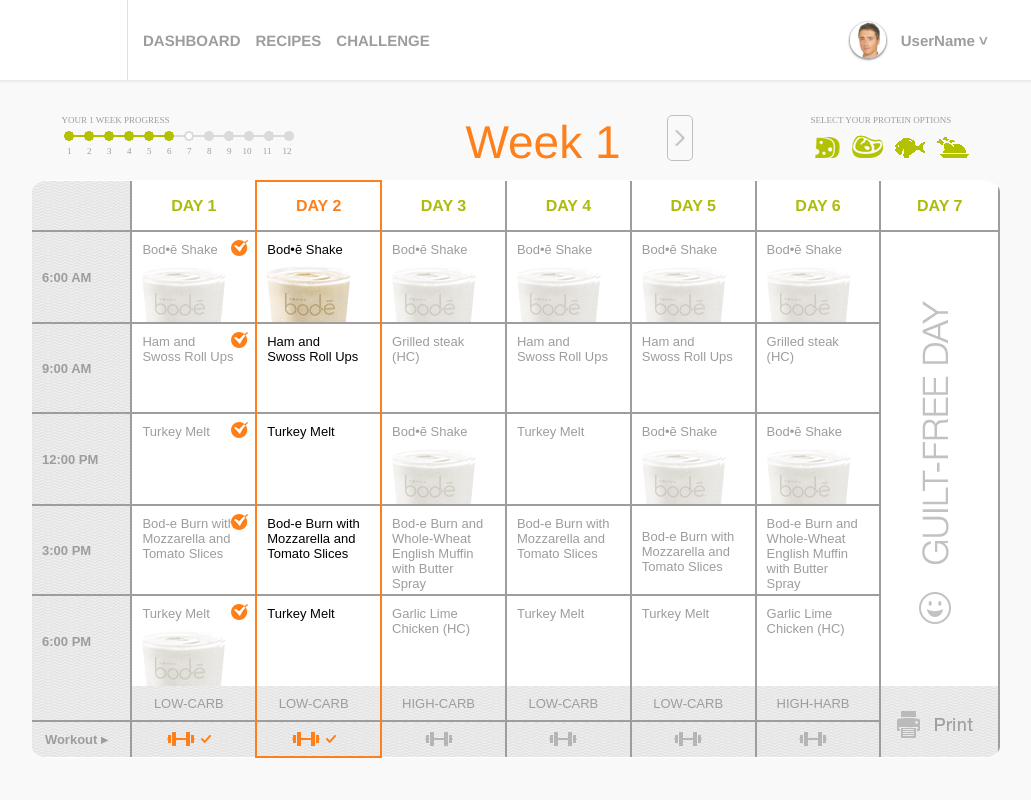
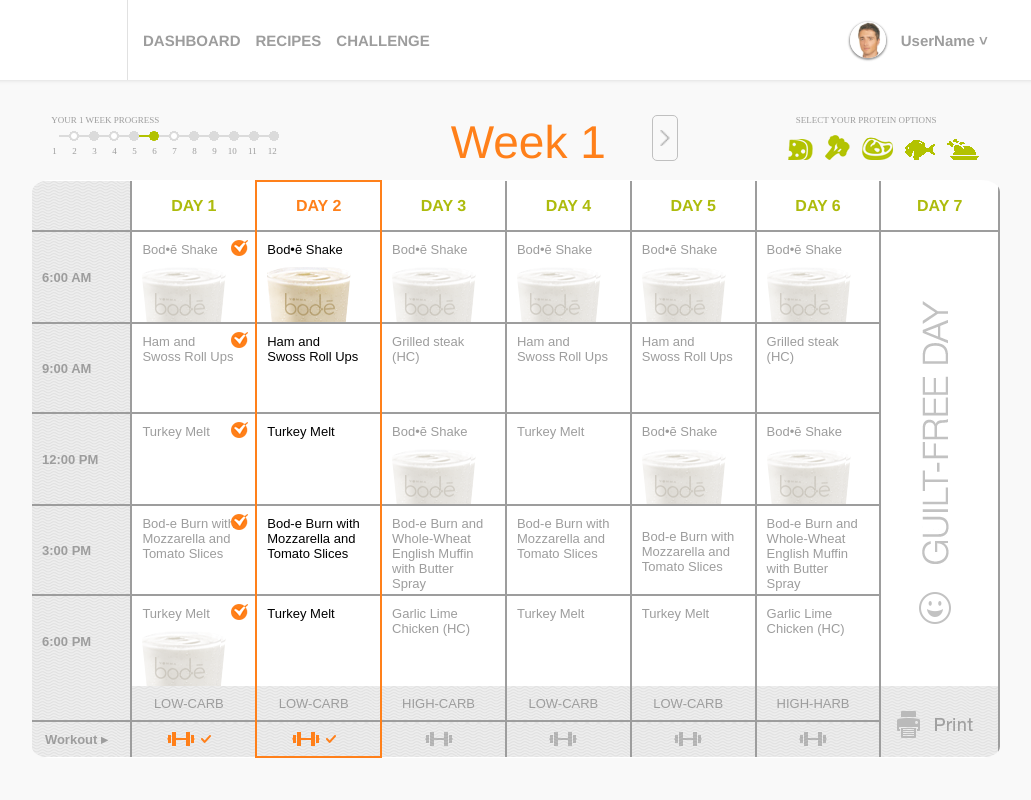
Before and after one commit to DanielLepszy/Front-end-excercise, a website: page src/index.html in a window 1280 px wide. Shown: the top 800 px of the page, without its empty margins (124-1155 px from the left). Drawn offline with nearby package versions, Linux system fonts and the light colour scheme; no server answers.

Commit message:
render images on page

```diff
--- a/src/index.html
+++ b/src/index.html
@@ -15,7 +15,7 @@
     <script src="//code.jquery.com/jquery-1.11.1.min.js"></script>
 </head>
 
-<body>
+<body onload="renderPage()">
 
     <div id="top">
         <div id="mainOptions">
@@ -37,7 +37,7 @@
                     <table>
                         <tr>
 
-                                <td> <img src="images/singleCircle.png"></td>
+                                <td> <img ></td>
                                 <td><img src="images/Circle.png"></td>
                                 <td> <img src="images/Circle.png"></td>
                                 <td><img src="images/Circle.png"></td>
@@ -85,11 +85,11 @@
             <div class="selectProtein">
                 <p>SELECT YOUR PROTEIN OPTIONS</p>
                 <div class="proteinOptions">
-                    <img src="">
-                    <img src="images/cheese.png">
-                    <img src="images/meat.png">
-                    <img src="images/fish.png">
-                    <img src="images/chicken.png">
+                    <img>
+                    <img>
+                    <img>
+                    <img>
+                    <img>
                 </div>
 
             </div>
--- a/src/js/data-loader.js
+++ b/src/js/data-loader.js
@@ -1,8 +1,31 @@
 const loadJSON = () => {
     var value = $.ajax({
-        url: 'https://raw.githubusercontent.com/DanielLepszy/Best-Employee/master/questions_and_answers.json',
+        url: 'https://rawgit.com/DanielLepszy/Front-end-excercise/work/table-data.json',
         async: false //
     }).responseText;
     return JSON.parse(value);
 }
 const data = loadJSON();
+const setProteinImages = () =>
+{
+    const proteinImages = document.getElementsByClassName("proteinOptions")[0].getElementsByTagName('img')
+    proteinImages[0].src =data.selectedProtein[0].src;
+    proteinImages[1].src =data.selectedProtein[1].src;
+    proteinImages[2].src =data.selectedProtein[2].src;
+    proteinImages[3].src =data.selectedProtein[8].src;
+    proteinImages[4].src =data.selectedProtein[9].src;
+}
+const setWeekProgressImages = () =>
+{
+    const weekProgressImages = document.getElementsByClassName("weekProgressChart")[0].getElementsByTagName('img')
+    weekProgressImages[1].src =data.weekProgress[1].src;
+    weekProgressImages[1].src =data.weekProgress[1].src;
+    weekProgressImages[2].src =data.weekProgress[2].src;
+    weekProgressImages[3].src =data.weekProgress[1].src;
+    weekProgressImages[4].src =data.weekProgress[2].src;
+}
+
+const renderPage = () =>{
+    setProteinImages();
+    setWeekProgressImages();
+}
--- a/table-data.json
+++ b/table-data.json
@@ -10,5 +10,10 @@
         {"id":"non-meat", "src":"https://raw.githubusercontent.com/DanielLepszy/Front-end-excercise/work/src/images/non-meat.png"},
         {"id":"non-fish", "src":"https://raw.githubusercontent.com/DanielLepszy/Front-end-excercise/work/src/images/fish.png"},
         {"id":"non-chicken", "src":"https://raw.githubusercontent.com/DanielLepszy/Front-end-excercise/work/src/images/chicken.png"}
+    ],
+    "weekProgress" : [
+        {"id":"greenCircleAndLine", "src":"https://raw.githubusercontent.com/DanielLepszy/Front-end-excercise/work/src/images/Circle.png"},
+        {"id":"emptyCircleAndLine", "src":"https://raw.githubusercontent.com/DanielLepszy/Front-end-excercise/work/src/images/emptyCircle.png"},
+        {"id":"grayCircleAndLine", "src":"https://raw.githubusercontent.com/DanielLepszy/Front-end-excercise/work/src/images/grayCircle.png"}
     ]
 }
```
